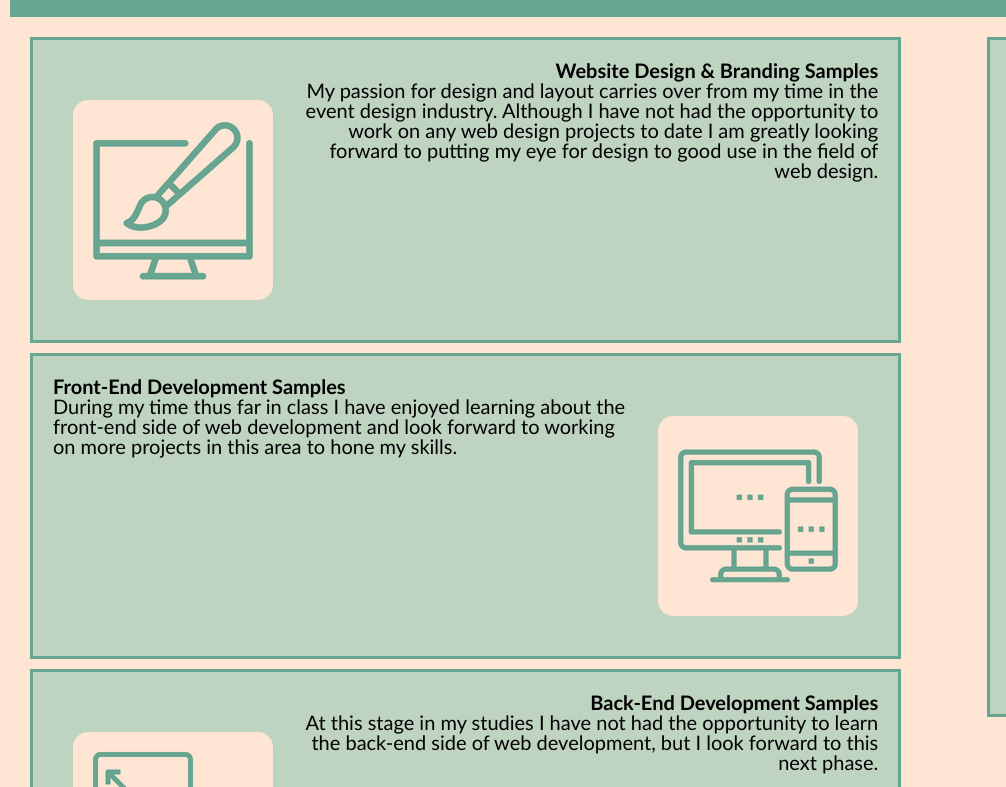
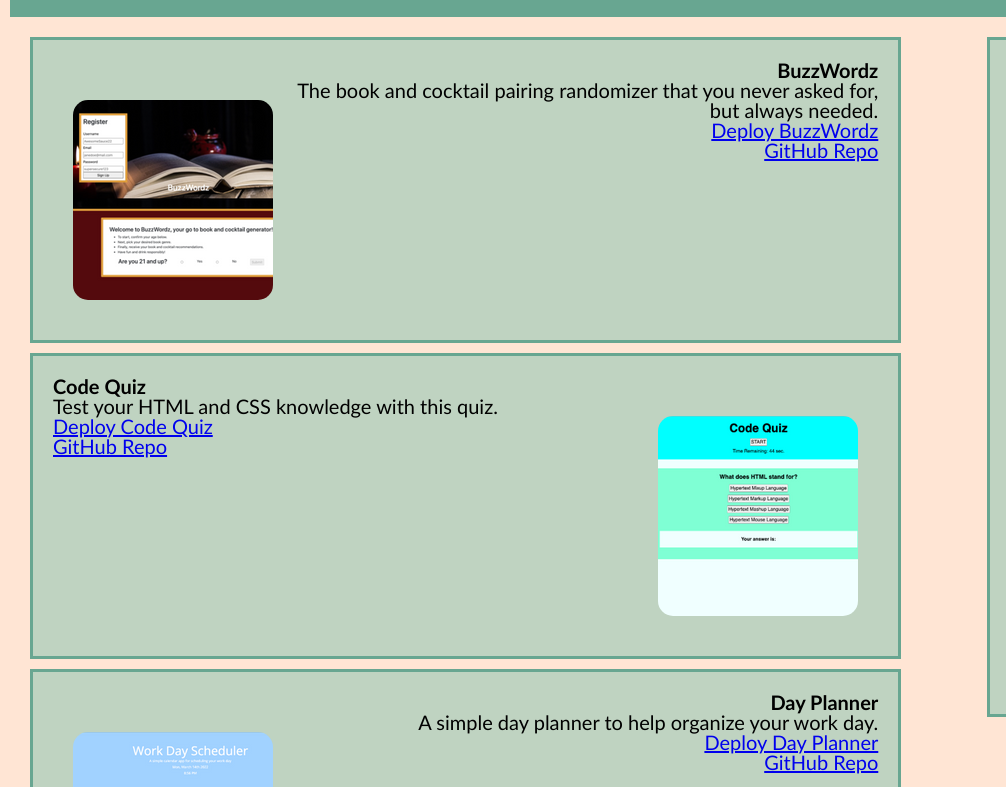
Before and after one commit to caitlinscodes/updated_portfolio, a plain HTML site: page index.html in a window 1280 px wide. Shown: the part 233-1020 px from the top of the page, 0-1006 px from the left. Drawn offline with Linux system fonts and the light colour scheme; files that its build step writes are made by us from their sources.

Commit message:
final commit

```diff
--- a/index.html
+++ b/index.html
@@ -31,24 +31,42 @@
     <div class="flex-container">
       <main>
         <section id="design" class="design">
-          <h2>Website Design & Branding Samples</h2>
-            <img src="./assets/images/tandesign200px.png" alt="monitor and paint brush"/>
+          <h2>BuzzWordz</h2>
+            <img src="./assets/images/BuzzWordz_200px.png" alt="buzzwordz webpage"/>
               <p>
-                My passion for design and layout carries over from my time in the event design industry. Although I have not had the opportunity to work on any web design projects to date I am greatly looking forward to putting my eye for design to good use in the field of web design.
+                The book and cocktail pairing randomizer that you never asked for, but always needed.
+              </p>
+              <p>
+                <a href="https://caitlinscodes.github.io/group_project_one/">Deploy BuzzWordz</a>
+              </p>
+              <p>
+                <a href="https://github.com/caitlinscodes/group_project_one">GitHub Repo</a>
               </p>
         </section>
         <section id="front-end" class="front-end">
-          <h2>Front-End Development Samples</h2>
-            <img src="./assets/images/front-end200px.png" alt="desktop and mobile screens"/>
+          <h2>Code Quiz</h2>
+            <img src="./assets/images/code_quiz_200px.png" alt="code quiz snapshot"/>
               <p>
-                During my time thus far in class I have enjoyed learning about the front-end side of web development and look forward to working on more projects in this area to hone my skills.
+                Test your HTML and CSS knowledge with this quiz.
+              </p>
+              <p>
+                <a href="https://caitlinscodes.github.io/code_quiz/">Deploy Code Quiz</a>
+              </p>
+              <p>
+                <a href="https://github.com/caitlinscodes/code_quiz">GitHub Repo</a>
               </p>
         </section>
         <section id="back-end" class="back-end">
-          <h2>Back-End Development Samples</h2>
-            <img src="./assets/images/back-end200px.png" alt="code deployed to desktop"/>
+          <h2>Day Planner</h2>
+            <img src="./assets/images/planner_200px.png" alt="day planner snapshot"/>
               <p>
-                At this stage in my studies I have not had the opportunity to learn the back-end side of web development, but I look forward to this next phase.
+               A simple day planner to help organize your work day.
+              </p>
+              <p>
+                <a href="https://caitlinscodes.github.io/day_planner/">Deploy Day Planner</a>
+              </p>
+              <p>
+                <a href="https://github.com/caitlinscodes/day_planner">GitHub Repo</a>
               </p>
         </section>
       </main>
```
Also changed, not shown: assets/images/BuzzWordz_200px.png (added), assets/images/code_quiz_200px.png (added), assets/images/planner_200px.png (added).
